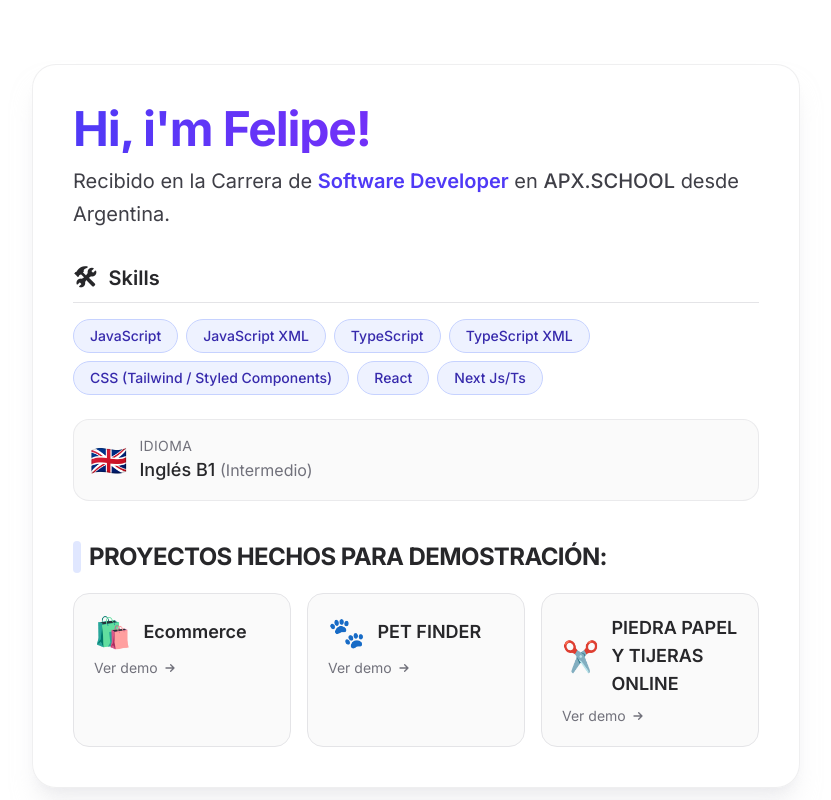
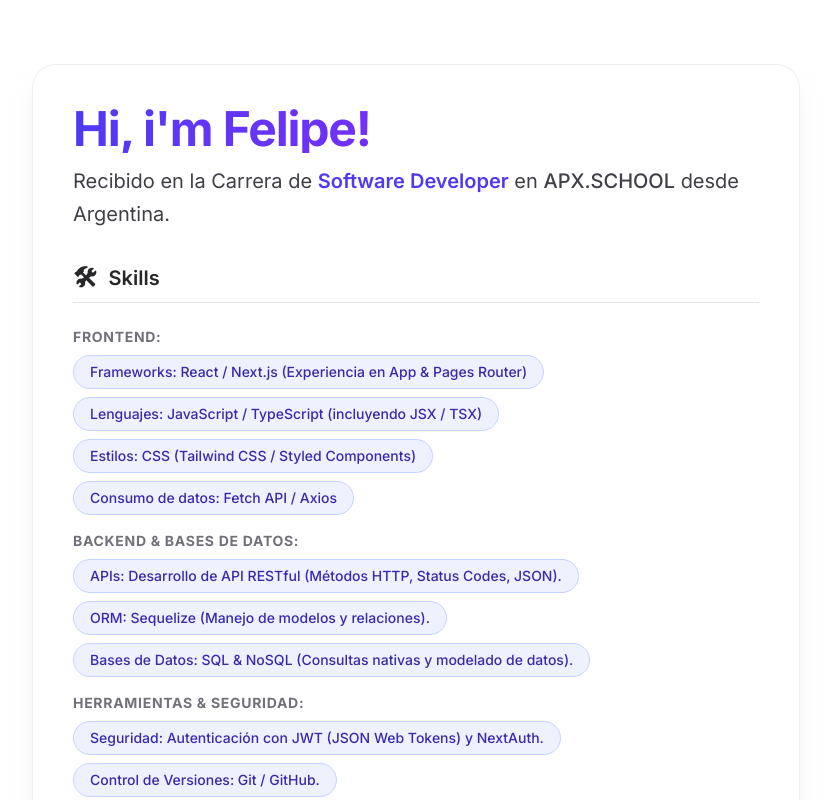
Before and after one commit to FeliSic/LANDING-PAGE-PRESENTATION, a Next.js app: page / in a window 1280 px wide. Shown: the top 800 px of the page, without its empty margins (224-1055 px from the left). Built offline with nearby package versions, Linux system fonts and the light colour scheme.

Commit message:
actualizacio

```diff
--- a/app/page.tsx
+++ b/app/page.tsx
@@ -23,23 +23,52 @@ export default function Home() {
             <h2 className="text-xl font-semibold flex items-center gap-2 border-b border-zinc-200 dark:border-zinc-700 pb-2 mb-4">
               <span className="text-2xl mr-1">🛠</span> Skills
             </h2>
-            <div className="flex flex-wrap gap-2">
+            <div className="flex flex-col gap-2">
               {[
-                "JavaScript",
-                "JavaScript XML",
-                "TypeScript",
-                "TypeScript XML",
-                "CSS (Tailwind / Styled Components)",
-                "React",
-                "Next Js/Ts",
-              ].map((skill) => (
-                <span
-                  key={skill}
-                  className="px-4 py-1.5 bg-indigo-50 dark:bg-indigo-950/40 text-indigo-800 dark:text-indigo-200 text-sm font-medium rounded-full border border-indigo-200 dark:border-indigo-800/50"
-                >
-                  {skill}
-                </span>
-              ))}
+                { label: "Frontend:", isHeader: true },
+                {
+                  label:
+                    "Frameworks: React / Next.js (Experiencia en App & Pages Router)",
+                },
+                {
+                  label:
+                    "Lenguajes: JavaScript / TypeScript (incluyendo JSX / TSX)",
+                },
+                { label: "Estilos: CSS (Tailwind CSS / Styled Components)" },
+                { label: "Consumo de datos: Fetch API / Axios" },
+                { label: "Backend & Bases de Datos:", isHeader: true },
+                {
+                  label:
+                    "APIs: Desarrollo de API RESTful (Métodos HTTP, Status Codes, JSON).",
+                },
+                { label: "ORM: Sequelize (Manejo de modelos y relaciones)." },
+                {
+                  label:
+                    "Bases de Datos: SQL & NoSQL (Consultas nativas y modelado de datos).",
+                },
+                { label: "Herramientas & Seguridad:", isHeader: true },
+                {
+                  label:
+                    "Seguridad: Autenticación con JWT (JSON Web Tokens) y NextAuth.",
+                },
+                { label: "Control de Versiones: Git / GitHub." },
+              ].map(({ label, isHeader }) =>
+                isHeader ? (
+                  <p
+                    key={label}
+                    className="mt-2 text-sm font-bold uppercase tracking-wider text-zinc-500 dark:text-zinc-400"
+                  >
+                    {label}
+                  </p>
+                ) : (
+                  <span
+                    key={label}
+                    className="px-4 py-1.5 bg-indigo-50 dark:bg-indigo-950/40 text-indigo-800 dark:text-indigo-200 text-sm font-medium rounded-full border border-indigo-200 dark:border-indigo-800/50 w-fit"
+                  >
+                    {label}
+                  </span>
+                ),
+              )}
             </div>
           </div>
 
```
